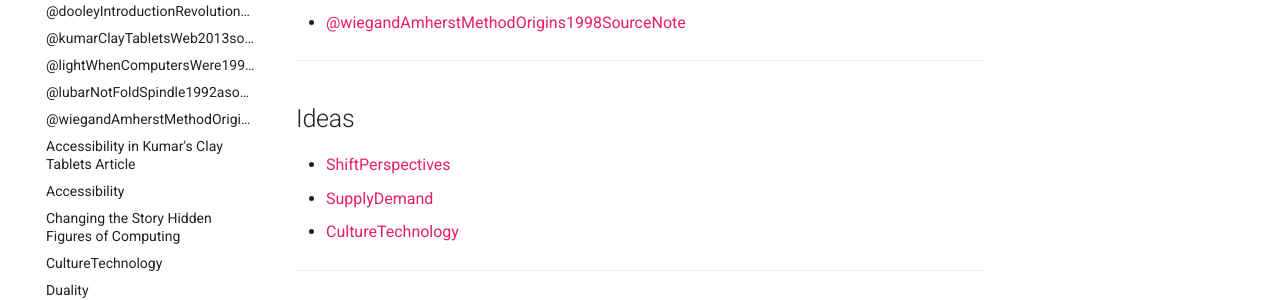
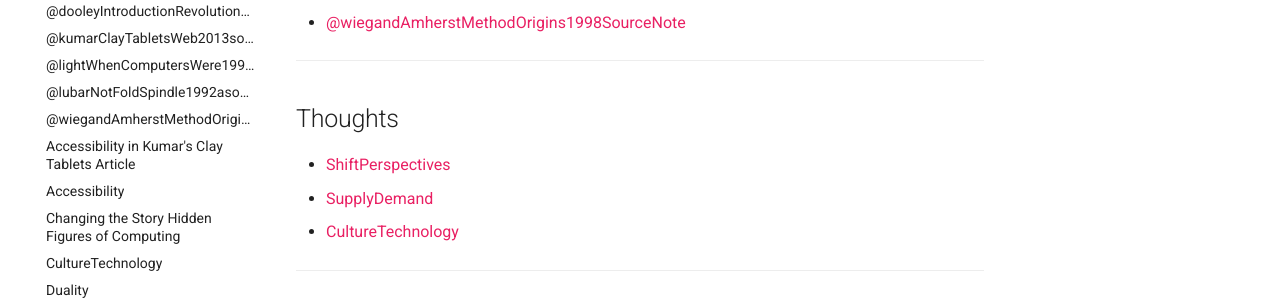
Before and after one commit to rowanegg/thememexofegg, an MkDocs documentation site: the page built from docs/index.md, in a window 1280 px wide and 900 px high, scrolled down 648 px. Shown: the part 268-568 px from the top of the window. Built offline with MkDocs 1.6.1 and Material for MkDocs 9.7.7, drawn with Linux system fonts in a browser that asks for light colours.

Commit message:
Add files via upload

```diff
--- a/docs/index.md
+++ b/docs/index.md
@@ -26,7 +26,7 @@ Welcome traveller! Feel free to peruse this curation of notes surrounding the hi
 - [@wiegandAmherstMethodOrigins1998SourceNote](@wiegandAmherstMethodOrigins1998SourceNote.md)
 
 ---
-## Ideas
+## Thoughts
 
 - [ShiftPerspectives](ShiftPerspectives.md)
 - [SupplyDemand](SupplyDemand.md)
```
